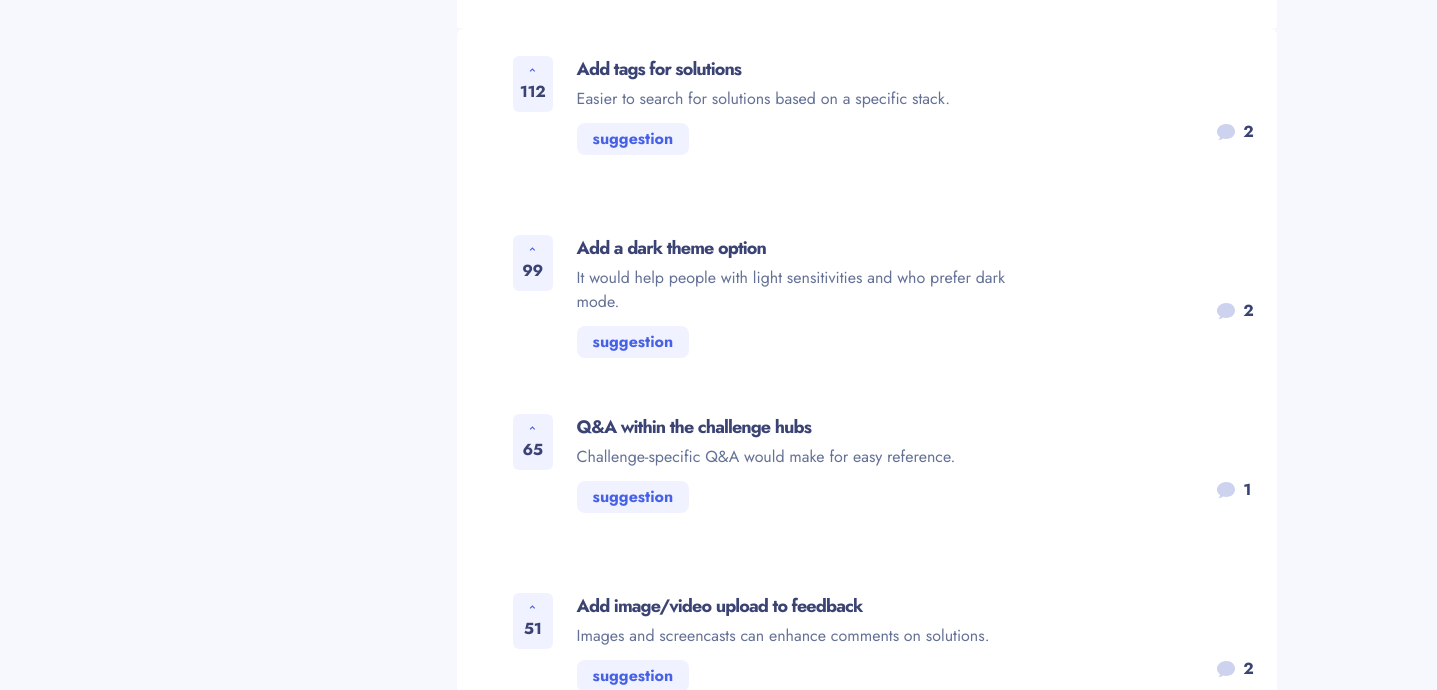
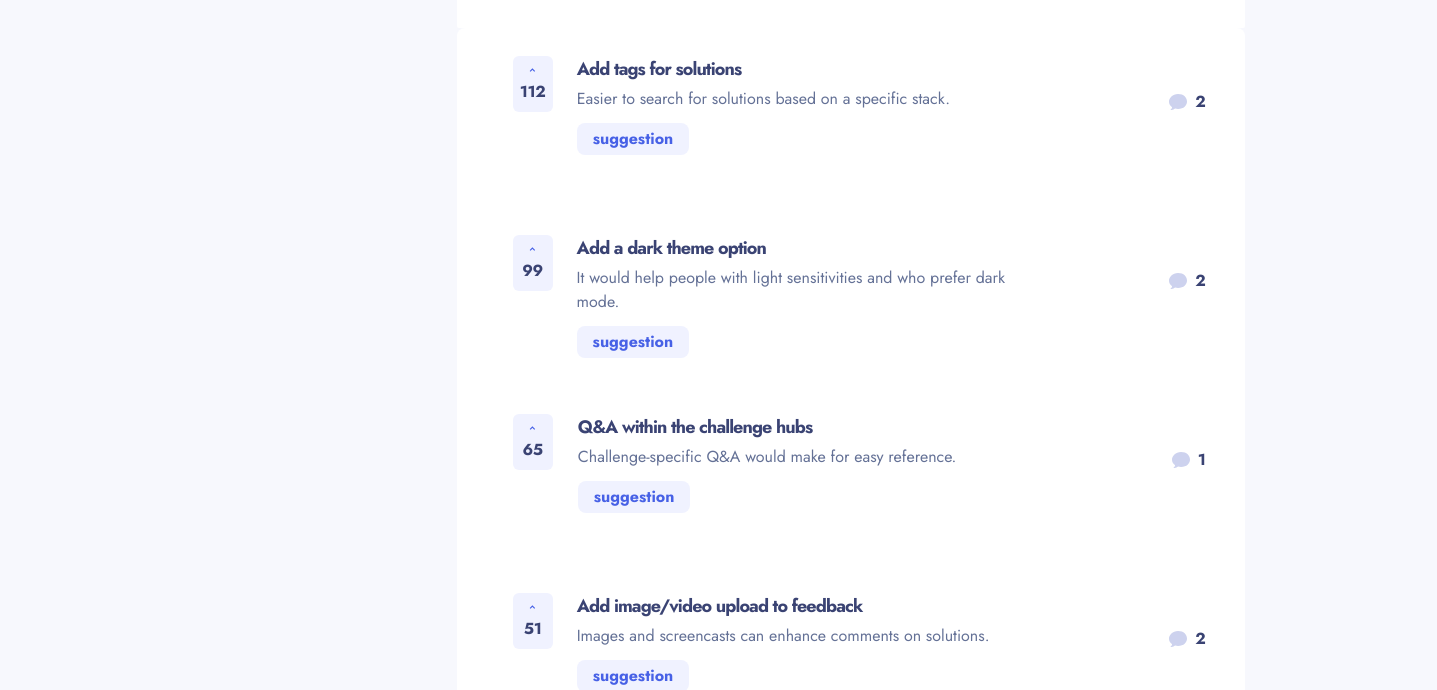
Before and after one commit to MundiaNderi/Product-feedback-app, a React (Vite) app: page / in a window 1280 px wide. Shown: the part 870-1560 px from the top of the page, 1437 px wide, since content can reach past the window. Built offline with nearby package versions, Linux system fonts and the light colour scheme.

Commit message:
Fixing the spacing

```diff
--- a/data.json
+++ b/data.json
@@ -273,7 +273,7 @@
       "title": "Add micro-interactions",
       "category": "enhancement",
       "upvotes": 71,
-      "status": "live",
+      "status": "suggestion",
       "description": "Small animations at specific points can add delight.",
       "comments": [
         {
--- a/src/Feedback.tsx
+++ b/src/Feedback.tsx
@@ -9,10 +9,10 @@ export default function Feedback() {
       {Array.isArray(FeedbackData.productRequests) &&
         FeedbackData.productRequests.map((feedback) => {
           return (
-            <div key={feedback.id} className="flex flex-col md:flex-row mx-6">
-              <div className="hidden bg-pastelPurple w-10 h-14 items-center rounded-md ml-8 md:flex flex-col mt-7">
+            <div key={feedback.id} className="flex flex-col md:flex-row mx-6 justify-between ">
+              <div className="hidden bg-pastelPurple w-10 h-14 items-center rounded-md ml-8 md:flex flex-col mt-7 hover:bg-blue ">
                 <svg
-                  className="mt-3 mx-4 mb-2"
+                  className="mt-3 mx-4 mb-2 hover:fill-white "
                   xmlns="http://www.w3.org/2000/svg"
                   width="11"
                   height="7"
@@ -21,13 +21,12 @@ export default function Feedback() {
                 >
                   <path d="M1.33447 6L5.33447 2L9.33447 6" stroke="#4661E6" stroke-width="2" />
                 </svg>
-                <p className="text-center font-jost text-13 font-bold leading-normal tracking-tight text-darkNavy mb-2 mx-3">
+                <p className="text-center font-jost text-13 font-bold leading-normal tracking-tight text-darkNavy mb-2 mx-3 hover:text-white ">
                   {feedback.upvotes}
                 </p>
               </div>
-
-              <div>
-                <h2 className="font-jost text-darkNavy text-lg font-bold leading-normal tracking-tighter mt-6 md:mt-7 mx-6">
+              <div className="mr-0 md:mr-40" >
+                <h2 className="font-jost text-darkNavy text-lg font-bold leading-normal tracking-tighter mt-6 md:mt-7 mx-6 hover:text-blue ">
                   {feedback.title}
                 </h2>
                 <p className="font-jost font-normal leading-normal text-lightGrey text-base mt-2 md:mt-1 ml-6 ">
@@ -38,9 +37,9 @@ export default function Feedback() {
                 </p>
               </div>
 
-              <div className="hidden md:flex flex-row mt-7 items-center ">
+              <div className="hidden md:flex flex-row mt-8 mb-16 items-center ">
                 <svg
-                  className="ml-52 "
+                  className="items-end "
                   xmlns="http://www.w3.org/2000/svg"
                   width="18"
                   height="16"
@@ -52,7 +51,7 @@ export default function Feedback() {
                     fill="#CDD2EE"
                   />
                 </svg>
-                <p className=" text-darkNavy text-center font-jost text-base font-bold leading-normal tracking-tighter ml-2">
+                <p className=" text-darkNavy text-center font-jost text-base font-bold leading-normal tracking-tighter ml-2 mr-4">
                   {feedback.comments ? feedback.comments.length : 0}
                 </p>
               </div>
@@ -86,7 +85,7 @@ export default function Feedback() {
                       fill="#CDD2EE"
                     />
                   </svg>
-                  <p className=" text-darkNavy text-center font-jost text-base font-bold leading-normal tracking-tighter">1</p>
+                  <p className=" text-darkNavy text-center font-jost text-base font-bold leading-normal tracking-tighter">{feedback.comments ? feedback.comments.length : 0}</p>
                 </div>
               </div>
             </div>
```
